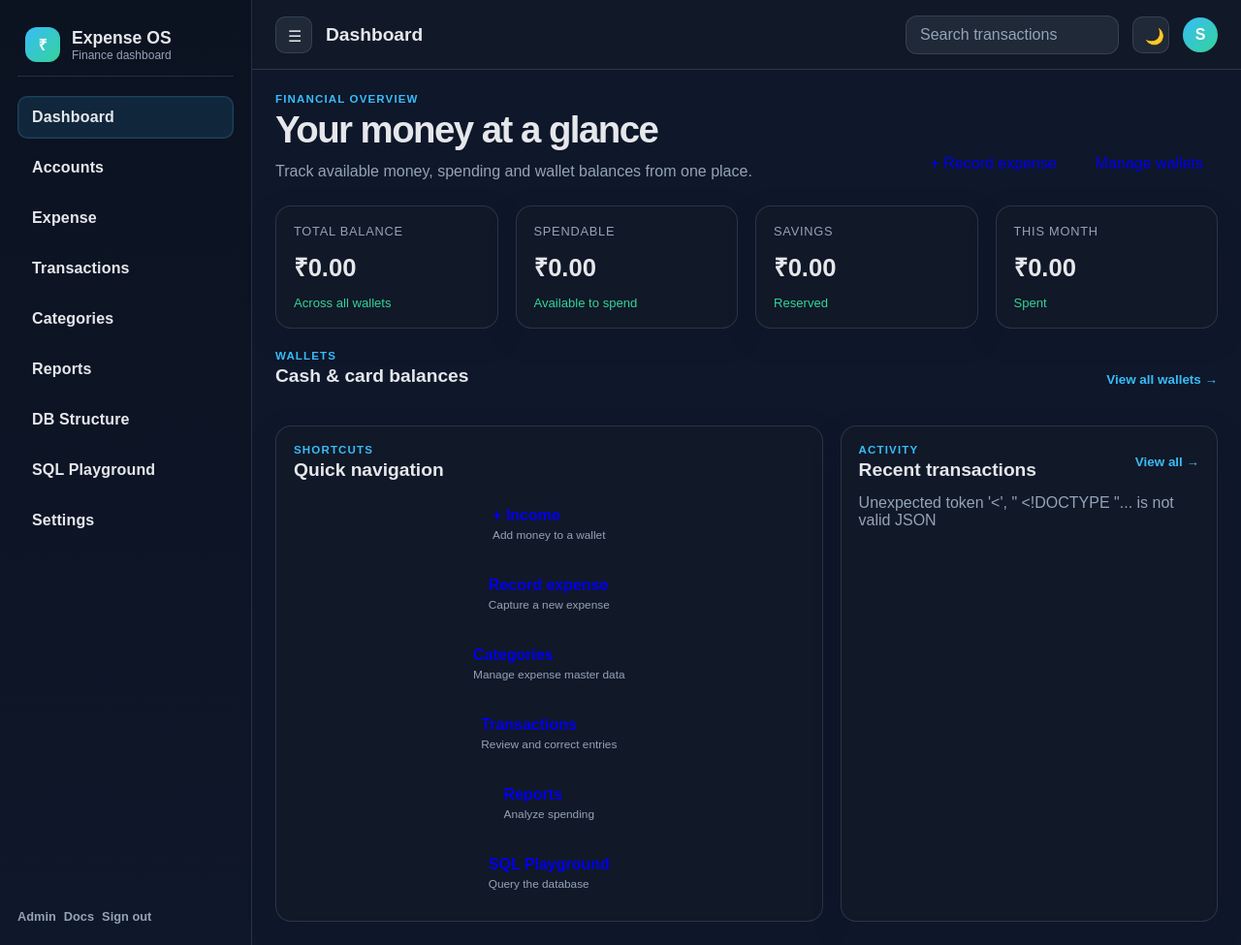
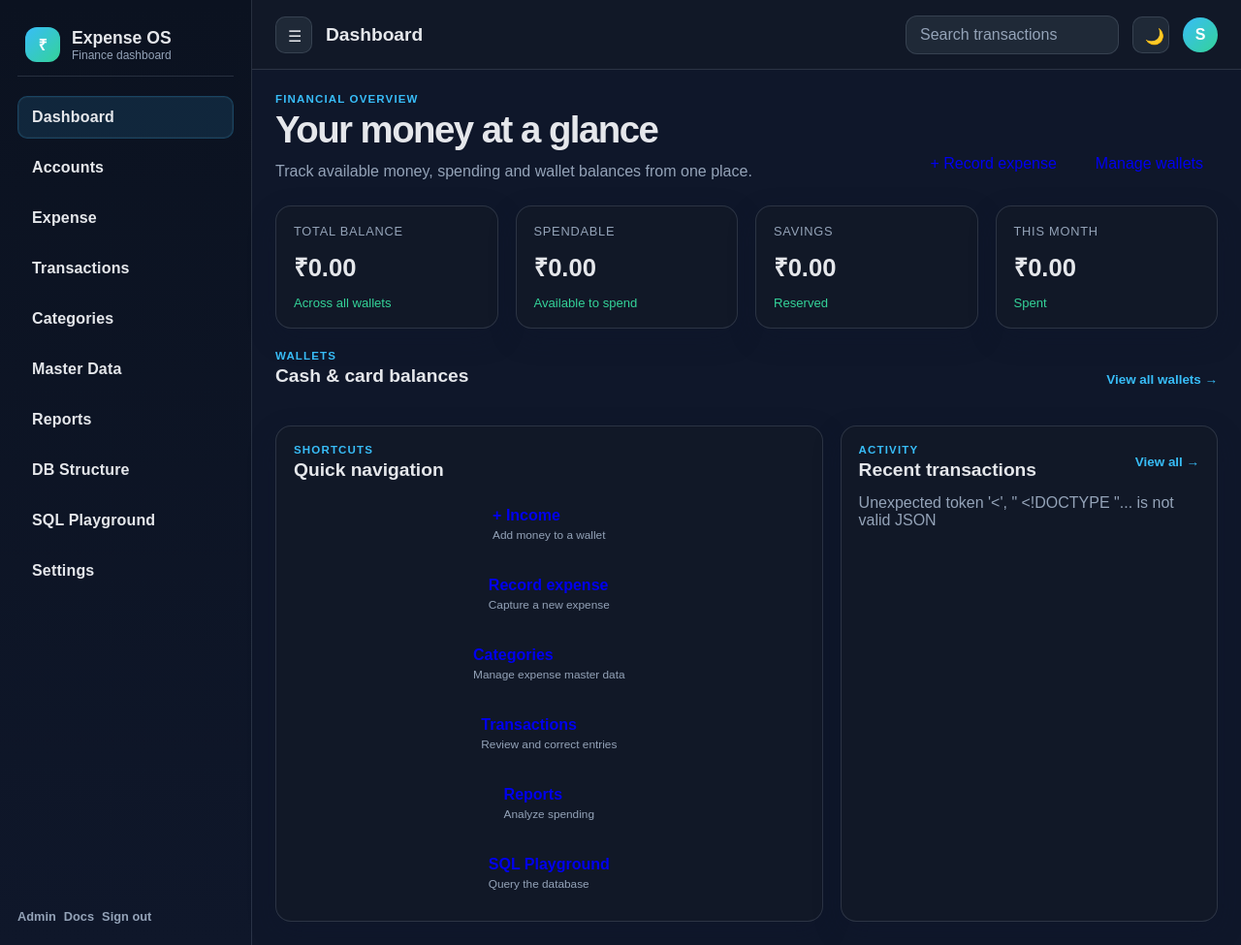
Before and after one commit to RBSIVAKALISANKARAN/pg_expense, a Django app: page /api/dashboard/ in a window 1280 px wide. Shown: the whole page at 97% size. Run offline with Django 5.2, Linux system fonts and the light colour scheme; the visitor is signed in with stand-in values (Sample User, id 1); parts of the project's set-up code (start-up, migrations or seed data) failed here and were passed over.

Commit message:
Phase 6: add master data navigation

```diff
--- a/pg_expense/templates/base.html
+++ b/pg_expense/templates/base.html
@@ -32,6 +32,7 @@
         <a class="nav-item {% if request.path == '/api/expense/page/' %}active{% endif %}" href="/api/expense/page/">Expense</a>
         <a class="nav-item {% if request.path == '/api/transactions/page/' %}active{% endif %}" href="/api/transactions/page/">Transactions</a>
         <a class="nav-item {% if request.path == '/api/categories/page/' %}active{% endif %}" href="/api/categories/page/">Categories</a>
+        <a class="nav-item {% if request.path == '/api/master-data/page/' %}active{% endif %}" href="/api/master-data/page/">Master Data</a>
         <a class="nav-item {% if request.path == '/api/reports/page/' %}active{% endif %}" href="/api/reports/page/">Reports</a>
         <a class="nav-item {% if request.path == '/api/database/page/' %}active{% endif %}" href="/api/database/page/">DB Structure</a>
         <a class="nav-item {% if request.path == '/api/sql/' %}active{% endif %}" href="/api/sql/">SQL Playground</a>
```
